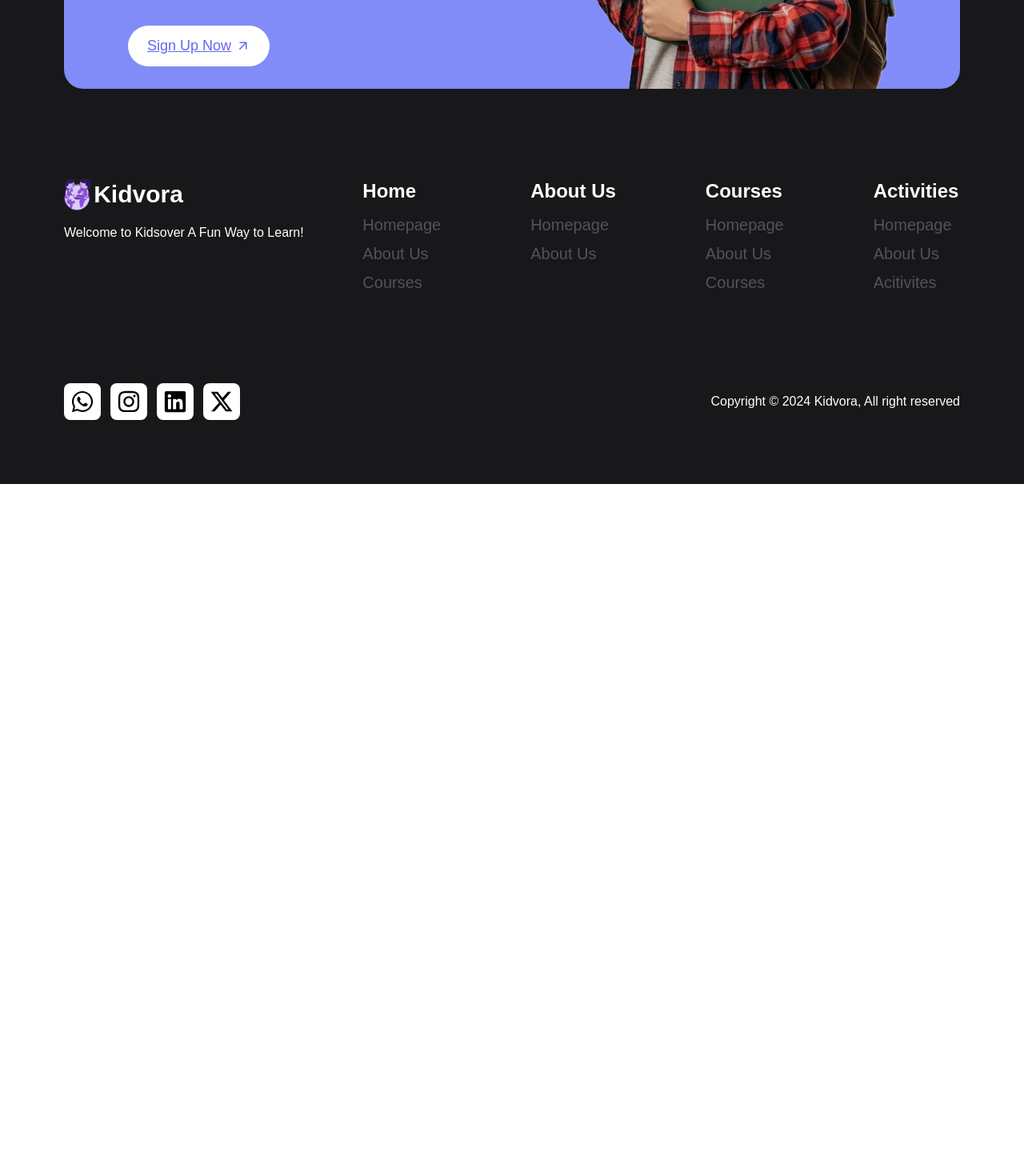
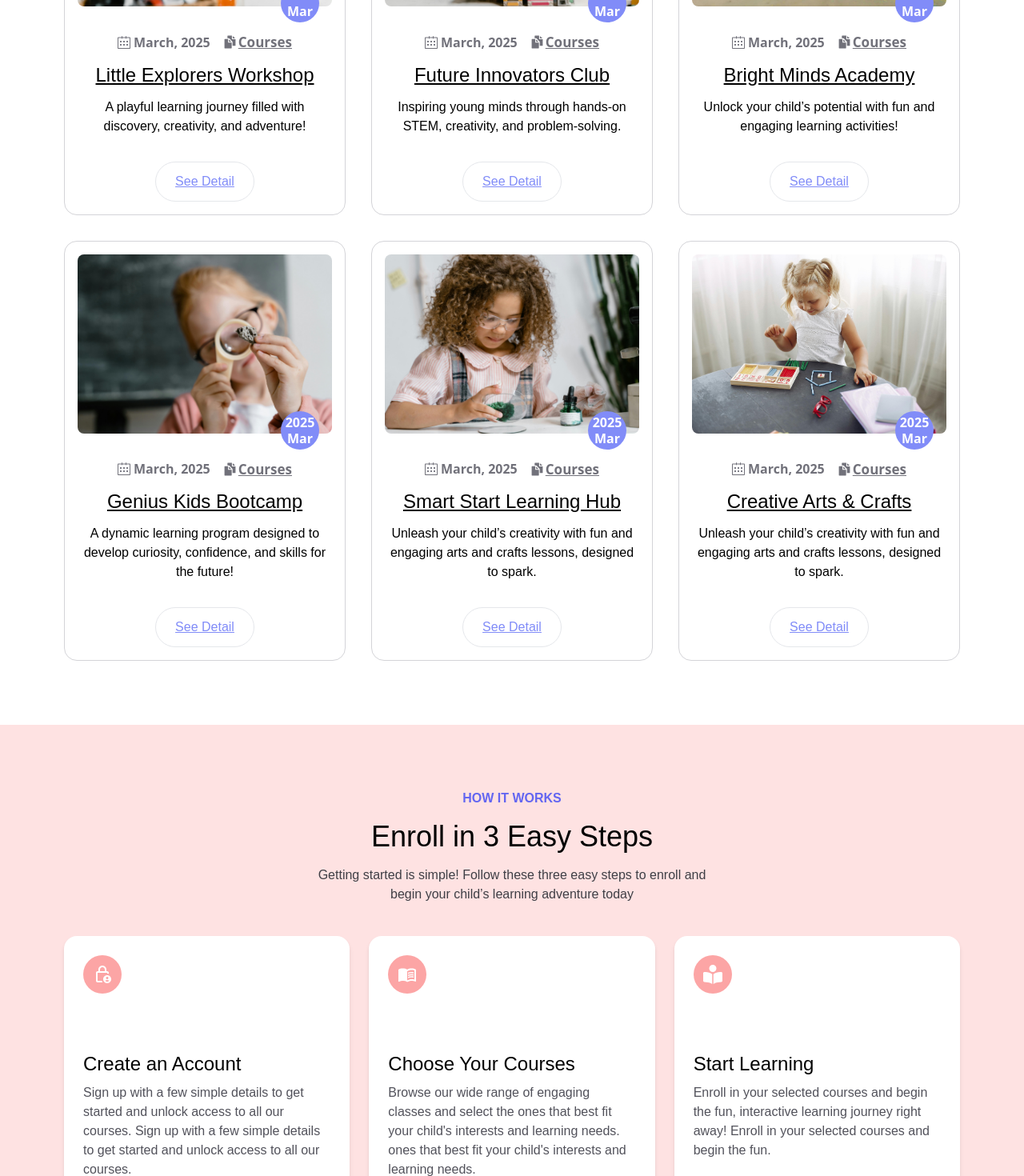
Before and after one commit to dikshitshrestha/Kidvora, a React (Vite) app: page /courses in a window 1280 px wide. Shown: the part 1800-3270 px from the top of the page at 80% size. Before the commit the page ends 2405 px from the top, so only its background shows below. Built offline with nearby package versions, Linux system fonts and the light colour scheme.

Commit message:
create how it works section in courses section

```diff
--- a/src/Components/Courses/Courses.jsx
+++ b/src/Components/Courses/Courses.jsx
@@ -1,10 +1,16 @@
 import React from "react";
 import CoursesHero from "./CoursesHero";
+import Overview from "./Overview";
+import WorkPattern from "./WorkPattern";
+import HomeCourses from "../Home/HomeCourses";
 
 export default function Courses() {
   return (
     <div>
       <CoursesHero />
+      <Overview />
+      <WorkPattern />
+      <HomeCourses />
     </div>
   );
 }
--- /dev/null
+++ b/src/Components/Courses/Overview.jsx
@@ -0,0 +1,121 @@
+import React from "react";
+import { IoMdArrowForward } from "react-icons/io";
+import course1 from "../../assets/course1.jpg";
+import course2 from "../../assets/course2.jpg";
+import course3 from "../../assets/course3.jpg";
+import course4 from "../../assets/journey2.jpg";
+import course5 from "../../assets/journey3.jpg";
+import course6 from "../../assets/interactive3.jpg";
+import { SlCalender } from "react-icons/sl";
+import { IoDocumentsSharp } from "react-icons/io5";
+
+export default function Overview() {
+  const courses = [
+    {
+      image: course1,
+      heading: "Little Explorers Workshop",
+      paragraph:
+        "A playful learning journey filled with discovery, creativity, and adventure!",
+    },
+    {
+      image: course2,
+      heading: "Future Innovators Club",
+      paragraph:
+        "Inspiring young minds through hands-on STEM, creativity, and problem-solving.",
+    },
+    {
+      image: course3,
+      heading: "Bright Minds Academy",
+      paragraph:
+        "Unlock your child’s potential with fun and engaging learning activities!",
+    },
+    {
+      image: course4,
+      heading: "Genius Kids Bootcamp",
+      paragraph:
+        "A dynamic learning program designed to develop curiosity, confidence, and skills for the future!",
+    },
+    {
+      image: course5,
+      heading: "Smart Start Learning Hub",
+      paragraph:
+        "Unleash your child’s creativity with fun and engaging arts and crafts lessons, designed to spark.",
+    },
+    {
+      image: course6,
+      heading: "Creative Arts & Crafts",
+      paragraph:
+        "Unleash your child’s creativity with fun and engaging arts and crafts lessons, designed to spark.",
+    },
+  ];
+  return (
+    <div className="font-poppins p-20">
+      <div className="flex flex-col gap-4">
+        <h1 className="text-xl font-semibold text-indigo-500">
+          COURSES OVERVIEW
+        </h1>
+
+        <h1 className="text-5xl">Unlock New Skills</h1>
+
+        <div className="flex justify-between items-center w-full">
+          <p>
+            Personalized learning journeys crafted to match every child’s unique
+            <br />
+            abilities, fostering confidence, growth, and a lifelong
+          </p>
+          <button className="flex gap-1 items-center bg-indigo-500 py-3 px-5 text-white rounded-full hover:bg-indigo-700 ease-in-out duration-300 underline">
+            Explore More <IoMdArrowForward />
+          </button>
+        </div>
+      </div>
+      <div className="grid grid-cols-3 pt-10 gap-8">
+        {courses.map((item, index) => (
+          <div
+            className="w-full border-[1px] border-zinc-300 rounded-2xl p-4"
+            key={index}
+          >
+            <div className="h-56 relative">
+              <div className="h-full overflow-hidden rounded-lg">
+                <img
+                  src={item.image}
+                  alt="courses"
+                  className="h-full w-full object-cover hover:scale-125 duration-700"
+                />
+              </div>
+              <div className="absolute -bottom-5 right-4 bg-indigo-400 leading-tight text-center w-12 h-12 flex items-center justify-center font-sans font-semibold text-white rounded-full">
+                <h1>
+                  2025 <br />
+                  Mar
+                </h1>
+              </div>
+            </div>
+            <div className="py-8 flex flex-col gap-3">
+              <div className="flex font-sans items-center justify-center text-zinc-500 gap-4">
+                <h1 className="font-semibold flex items-center gap-1">
+                  <SlCalender />
+                  March, 2025
+                </h1>
+                <a
+                  href="/courses"
+                  className="font-semibold underline hover:text-black duration-300 ease-in-out text-[17px] flex items-center gap-0.5"
+                >
+                  <IoDocumentsSharp /> Courses
+                </a>
+              </div>
+              <h1 className="text-center text-2xl underline">{item.heading}</h1>
+              <h1 className="text-center">{item.paragraph}</h1>
+            </div>
+            <div className="flex justify-center">
+              <a
+                href="#"
+                className="underline py-3 px-6 rounded-full border-[1px] text-indigo-400 hover:bg-indigo-400 hover:text-white hover:no-underline duration-300 ease-in-out"
+              >
+                See Detail
+              </a>
+            </div>
+          </div>
+        ))}
+      </div>
+    </div>
+  );
+}
--- /dev/null
+++ b/src/Components/Courses/WorkPattern.jsx
@@ -0,0 +1,58 @@
+import React from "react";
+import { MdOutlineLockPerson } from "react-icons/md";
+import { MdMenuBook } from "react-icons/md";
+import { FaBookOpenReader } from "react-icons/fa6";
+
+export default function WorkPattern() {
+  const works = [
+    {
+      icon: <MdOutlineLockPerson />,
+      heading: "Create an Account",
+      paragraph:
+        "Sign up with a few simple details to get started and unlock access to all our courses. Sign up with a few simple details to get started and unlock access to all our courses.",
+    },
+    {
+      icon: <MdMenuBook />,
+      heading: "Choose Your Courses",
+      paragraph:
+        "Browse our wide range of engaging classes and select the ones that best fit your child's interests and learning needs. ones that best fit your child's interests and learning needs.",
+    },
+    {
+      icon: <FaBookOpenReader />,
+      heading: "Start Learning",
+      paragraph:
+        "Enroll in your selected courses and begin the fun, interactive learning journey right away! Enroll in your selected courses and begin the fun.",
+    },
+  ];
+  return (
+    <div className="font-poppins p-20 bg-red-100">
+      <div className="flex flex-col gap-4 text-center">
+        <h1 className="font-semibold text-indigo-500">HOW IT WORKS</h1>
+        <h1 className="text-4xl">Enroll in 3 Easy Steps</h1>
+        <p className="text-zinc-700">
+          Getting started is simple! Follow these three easy steps to enroll and
+          <br />
+          begin your child’s learning adventure today
+        </p>
+      </div>
+      <div className="flex gap-6 pt-10">
+        {works.map((works, index) => (
+          <div
+            key={index}
+            className="group bg-white rounded-2xl shadow-md w-1/2 overflow-hidden"
+          >
+            <div className="h-full w-full flex flex-col gap-16 group-hover:bg-indigo-50 p-6">
+              <div className="text-white bg-red-300 h-12 w-12 flex items-center justify-center text-2xl rounded-full">
+                {works.icon}
+              </div>
+              <div>
+                <h1 className="text-2xl py-2">{works.heading}</h1>
+                <h1 className="text-zinc-600">{works.paragraph}</h1>
+              </div>
+            </div>
+          </div>
+        ))}
+      </div>
+    </div>
+  );
+}
```
